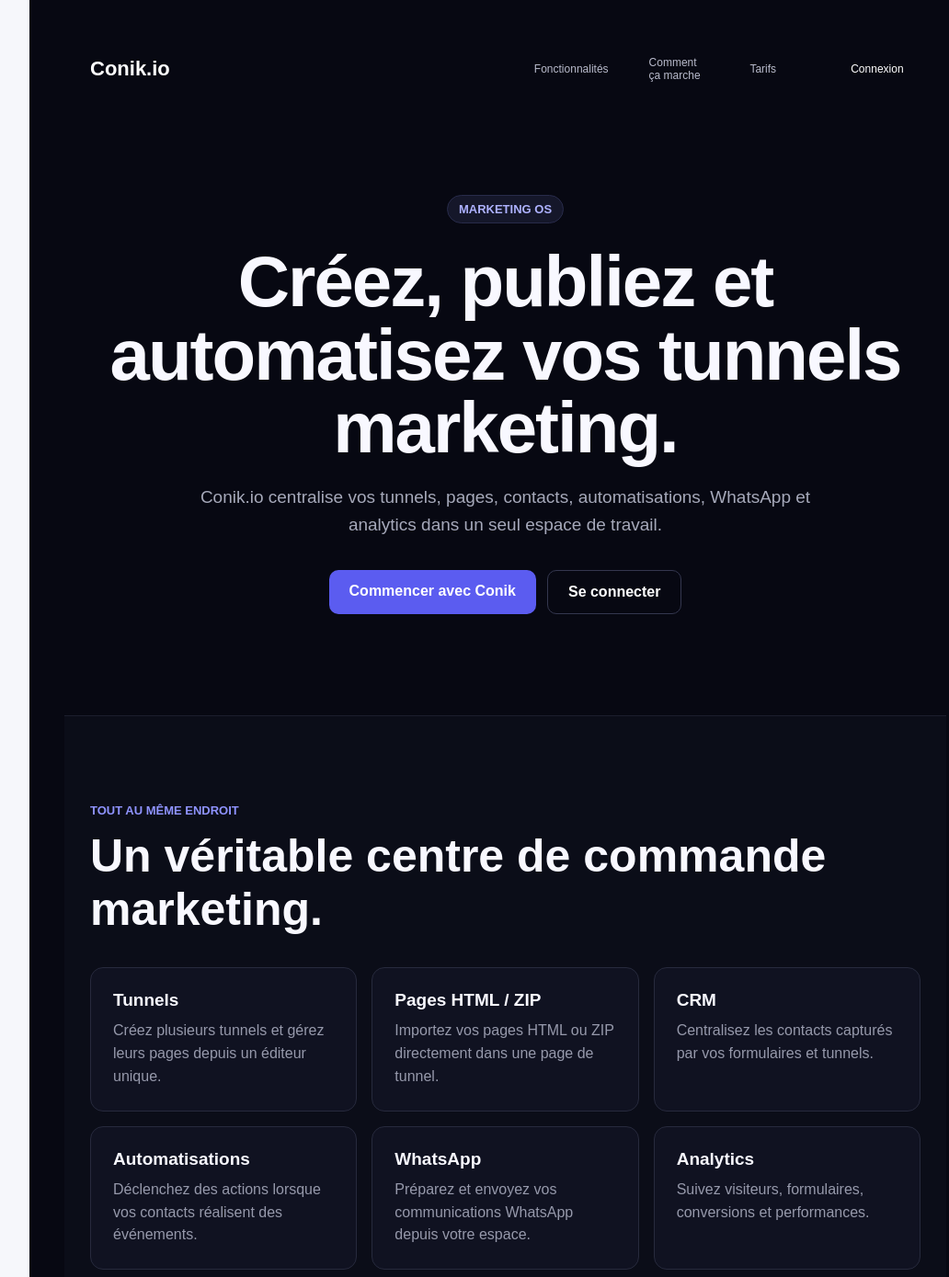
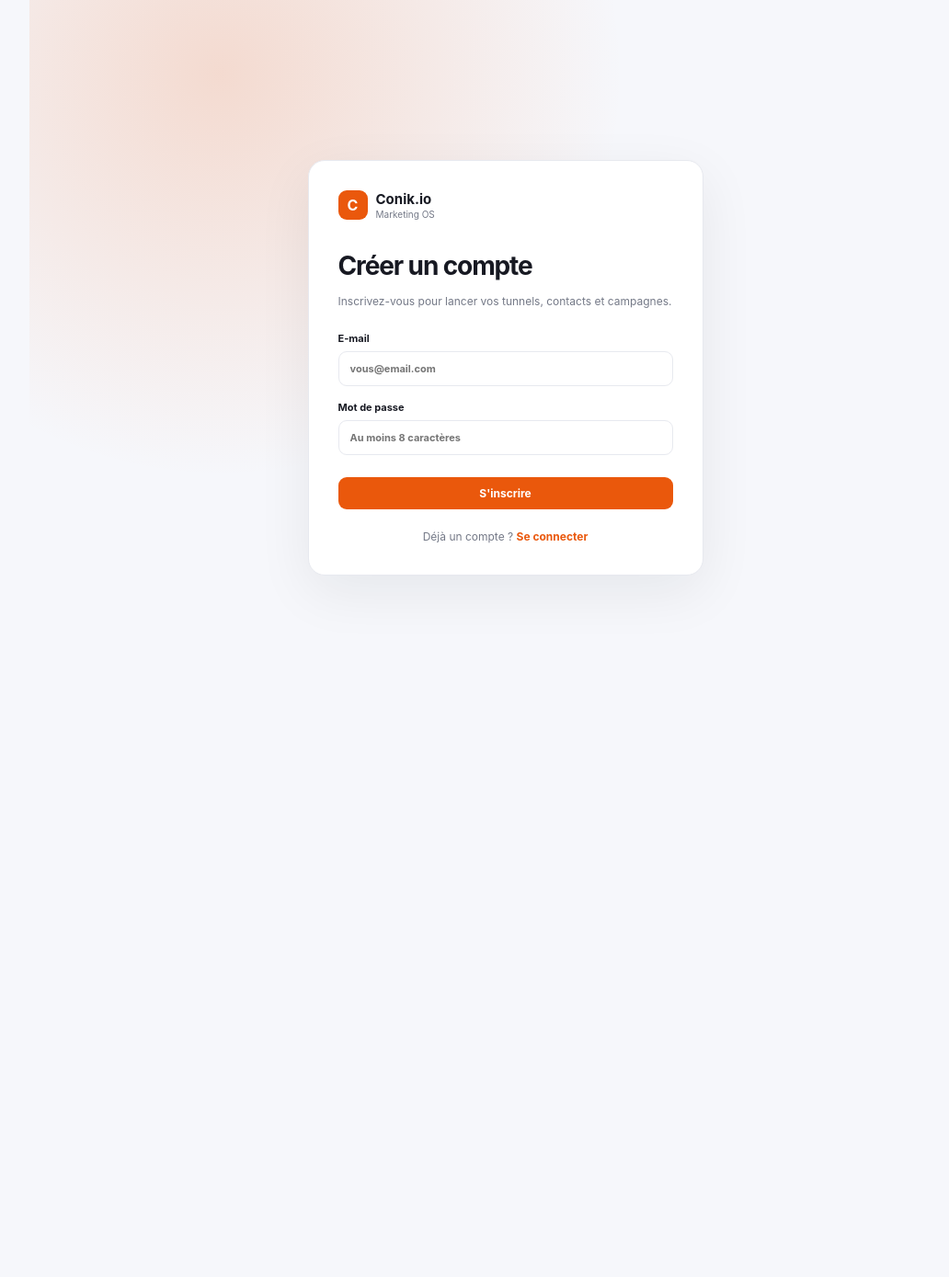
Before and after one commit to anamaherbert1-glitch/Conik.io, a Next.js app: page / in a window 1280 px wide. Shown: the top 1389 px of the page at 92% size, without its empty margins (213-1245 px from the left). After the commit the page ends 800 px from the top, so only its background shows below. Built offline with nearby package versions, Linux system fonts and the light colour scheme.

Commit message:
fix: restore signup screen as Conik root

```diff
--- a/app/page.tsx
+++ b/app/page.tsx
@@ -1,76 +1,32 @@
+'use client'
+
+import { FormEvent, useState } from 'react'
 import Link from 'next/link'
+import { createClient } from '@/lib/supabase/client'
 
-export default function Home() {
-  return (
-    <main style={{ minHeight: '100vh', background: '#070812', color: '#f8f8ff', fontFamily: 'Arial, sans-serif' }}>
-      <header style={{ maxWidth: 1180, margin: '0 auto', padding: '22px 28px', display: 'flex', alignItems: 'center', justifyContent: 'space-between', gap: 20 }}>
-        <Link href="/" style={{ color: '#fff', textDecoration: 'none', fontSize: 22, fontWeight: 800 }}>Conik.io</Link>
-        <nav style={{ display: 'flex', gap: 24, alignItems: 'center', fontSize: 14 }}>
-          <a href="#features" style={{ color: '#b9bbcc', textDecoration: 'none' }}>Fonctionnalités</a>
-          <a href="#workflow" style={{ color: '#b9bbcc', textDecoration: 'none' }}>Comment ça marche</a>
-          <a href="#pricing" style={{ color: '#b9bbcc', textDecoration: 'none' }}>Tarifs</a>
-          <Link href="/login" style={{ color: '#fff', textDecoration: 'none' }}>Connexion</Link>
-        </nav>
-      </header>
+export default function SignupPage() {
+  const [email, setEmail] = useState('')
+  const [password, setPassword] = useState('')
+  const [error, setError] = useState('')
+  const [message, setMessage] = useState('')
+  const [loading, setLoading] = useState(false)
 
-      <section style={{ maxWidth: 1180, margin: '0 auto', padding: '92px 28px 110px', textAlign: 'center' }}>
-        <div style={{ display: 'inline-block', padding: '7px 12px', borderRadius: 999, background: '#15172a', border: '1px solid #282b4a', color: '#aeb2ff', fontSize: 13, fontWeight: 700 }}>MARKETING OS</div>
-        <h1 style={{ maxWidth: 900, margin: '24px auto 20px', fontSize: 'clamp(44px, 7vw, 78px)', lineHeight: 1.02, letterSpacing: -2 }}>Créez, publiez et automatisez vos tunnels marketing.</h1>
-        <p style={{ maxWidth: 700, margin: '0 auto', color: '#a6a9ba', fontSize: 19, lineHeight: 1.6 }}>Conik.io centralise vos tunnels, pages, contacts, automatisations, WhatsApp et analytics dans un seul espace de travail.</p>
-        <div style={{ display: 'flex', justifyContent: 'center', gap: 12, flexWrap: 'wrap', marginTop: 34 }}>
-          <Link href="/signup" style={{ background: '#5b5cf0', color: '#fff', padding: '14px 22px', borderRadius: 10, fontWeight: 800, textDecoration: 'none' }}>Commencer avec Conik</Link>
-          <Link href="/login" style={{ border: '1px solid #34374f', color: '#fff', padding: '14px 22px', borderRadius: 10, fontWeight: 700, textDecoration: 'none' }}>Se connecter</Link>
-        </div>
-      </section>
+  async function submit(event: FormEvent) {
+    event.preventDefault(); setError(''); setMessage(''); setLoading(true)
+    try {
+      const supabase = createClient(); const normalizedEmail = email.trim().toLowerCase()
+      const { data, error: signUpError } = await supabase.auth.signUp({ email: normalizedEmail, password, options: { emailRedirectTo: `${window.location.origin}/onboarding` } })
+      if (signUpError) { setError(signUpError.message); return }
+      if (data.session) { window.location.replace('/onboarding'); return }
+      setMessage('Compte créé. Vérifiez votre e-mail si une confirmation est requise, puis connectez-vous.')
+    } catch (e) { setError(e instanceof Error ? e.message : 'Inscription impossible.') }
+    finally { setLoading(false) }
+  }
 
-      <section id="features" style={{ borderTop: '1px solid #1c1e2d', borderBottom: '1px solid #1c1e2d', background: '#0b0d18', padding: '82px 28px' }}>
-        <div style={{ maxWidth: 1180, margin: '0 auto' }}>
-          <p style={{ color: '#8f93ff', fontWeight: 800, fontSize: 13 }}>TOUT AU MÊME ENDROIT</p>
-          <h2 style={{ fontSize: 'clamp(32px, 5vw, 50px)', margin: '12px 0 34px' }}>Un véritable centre de commande marketing.</h2>
-          <div style={{ display: 'grid', gridTemplateColumns: 'repeat(auto-fit,minmax(220px,1fr))', gap: 16 }}>
-            {[
-              ['Tunnels', 'Créez plusieurs tunnels et gérez leurs pages depuis un éditeur unique.'],
-              ['Pages HTML / ZIP', 'Importez vos pages HTML ou ZIP directement dans une page de tunnel.'],
-              ['CRM', 'Centralisez les contacts capturés par vos formulaires et tunnels.'],
-              ['Automatisations', 'Déclenchez des actions lorsque vos contacts réalisent des événements.'],
-              ['WhatsApp', 'Préparez et envoyez vos communications WhatsApp depuis votre espace.'],
-              ['Analytics', 'Suivez visiteurs, formulaires, conversions et performances.'],
-            ].map(([title, text]) => (
-              <article key={title} style={{ padding: 24, border: '1px solid #272a3d', borderRadius: 14, background: '#101221' }}>
-                <h3 style={{ margin: '0 0 10px', fontSize: 19 }}>{title}</h3>
-                <p style={{ margin: 0, color: '#9699ab', lineHeight: 1.55 }}>{text}</p>
-              </article>
-            ))}
-          </div>
-        </div>
-      </section>
-
-      <section id="workflow" style={{ maxWidth: 1180, margin: '0 auto', padding: '88px 28px' }}>
-        <p style={{ color: '#8f93ff', fontWeight: 800, fontSize: 13 }}>WORKFLOW</p>
-        <h2 style={{ fontSize: 'clamp(32px, 5vw, 50px)', margin: '12px 0 38px' }}>De l'idée au client.</h2>
-        <div style={{ display: 'grid', gridTemplateColumns: 'repeat(auto-fit,minmax(190px,1fr))', gap: 14 }}>
-          {['Créer un espace', 'Créer un tunnel', 'Ajouter les pages', 'Publier', 'Capturer les contacts', 'Automatiser et analyser'].map((step, index) => (
-            <div key={step} style={{ padding: 20, borderRadius: 12, background: '#101221', border: '1px solid #272a3d' }}>
-              <strong style={{ color: '#8f93ff' }}>0{index + 1}</strong>
-              <div style={{ marginTop: 10, fontWeight: 700 }}>{step}</div>
-            </div>
-          ))}
-        </div>
-      </section>
-
-      <section id="pricing" style={{ background: '#0b0d18', padding: '82px 28px' }}>
-        <div style={{ maxWidth: 760, margin: '0 auto', textAlign: 'center' }}>
-          <p style={{ color: '#8f93ff', fontWeight: 800, fontSize: 13 }}>CONIK.IO</p>
-          <h2 style={{ fontSize: 'clamp(32px, 5vw, 50px)', margin: '12px 0 16px' }}>Un seul outil pour votre machine marketing.</h2>
-          <p style={{ color: '#9699ab', lineHeight: 1.6 }}>Créez votre espace de travail et commencez à construire vos tunnels sans mélanger vos projets avec d'autres applications.</p>
-          <Link href="/signup" style={{ display: 'inline-block', marginTop: 26, background: '#5b5cf0', color: '#fff', padding: '14px 22px', borderRadius: 10, fontWeight: 800, textDecoration: 'none' }}>Créer mon espace</Link>
-        </div>
-      </section>
-
-      <footer style={{ maxWidth: 1180, margin: '0 auto', padding: '35px 28px', display: 'flex', justifyContent: 'space-between', gap: 20, flexWrap: 'wrap', color: '#777b8d', fontSize: 13 }}>
-        <strong style={{ color: '#fff' }}>Conik.io</strong>
-        <span>Marketing OS · Tunnels · CRM · Automatisations · WhatsApp · Analytics</span>
-      </footer>
-    </main>
-  )
+  return <main className="auth-page"><div className="auth-card">
+    <Link href="/" className="brand"><b>C</b><strong>Conik.io</strong><small>Marketing OS</small></Link>
+    <h1>Créer un compte</h1><p>Inscrivez-vous pour lancer vos tunnels, contacts et campagnes.</p>
+    <form onSubmit={submit}><label>E-mail<input type="email" required autoComplete="email" value={email} onChange={e => setEmail(e.target.value)} placeholder="vous@email.com" /></label><label>Mot de passe<input type="password" required minLength={8} autoComplete="new-password" value={password} onChange={e => setPassword(e.target.value)} placeholder="Au moins 8 caractères" /></label>{error && <div className="error">{error}</div>}{message && <div className="success">{message}</div>}<button className="primary full" disabled={loading}>{loading ? 'Création…' : "S'inscrire"}</button></form>
+    <p className="auth-footer">Déjà un compte ? <Link href="/login">Se connecter</Link></p>
+  </div></main>
 }
```
